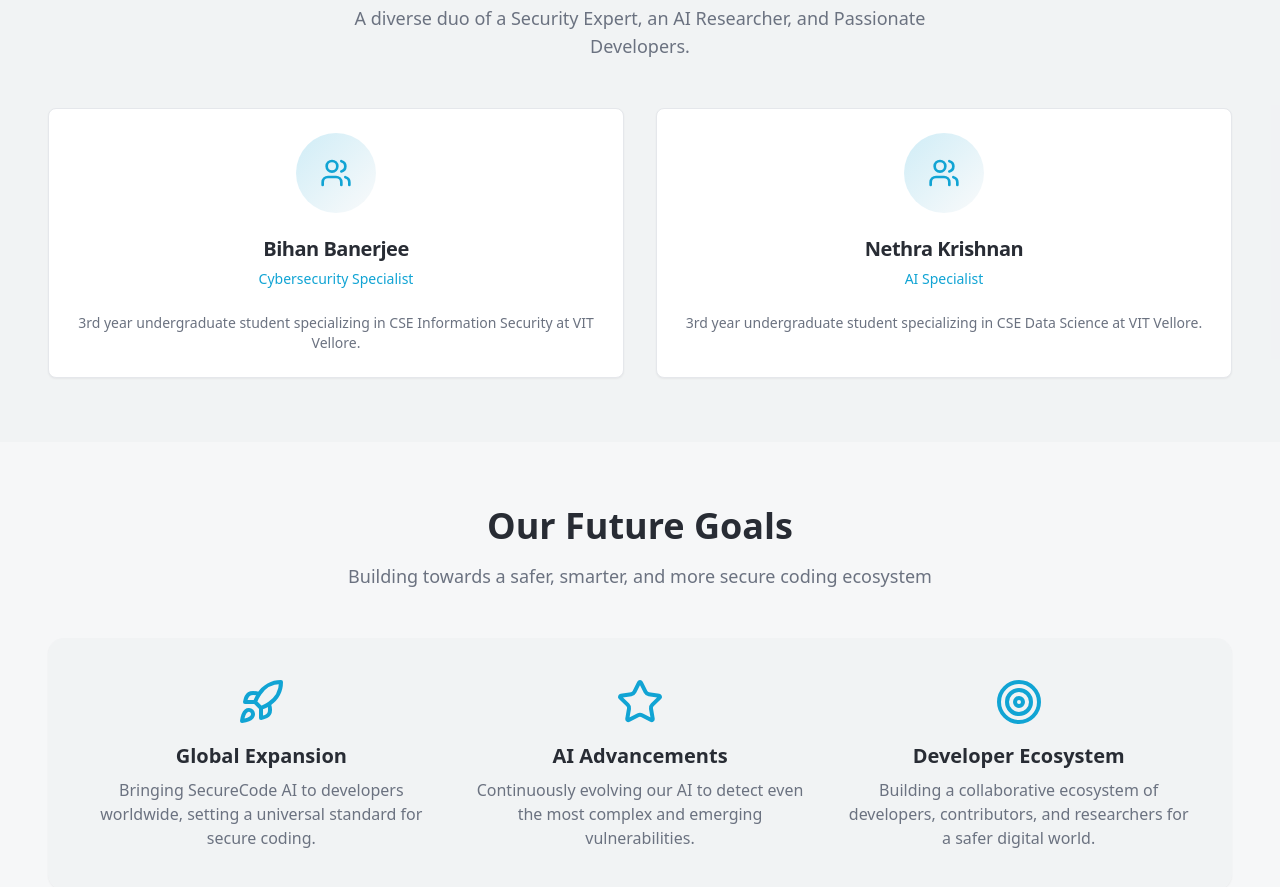
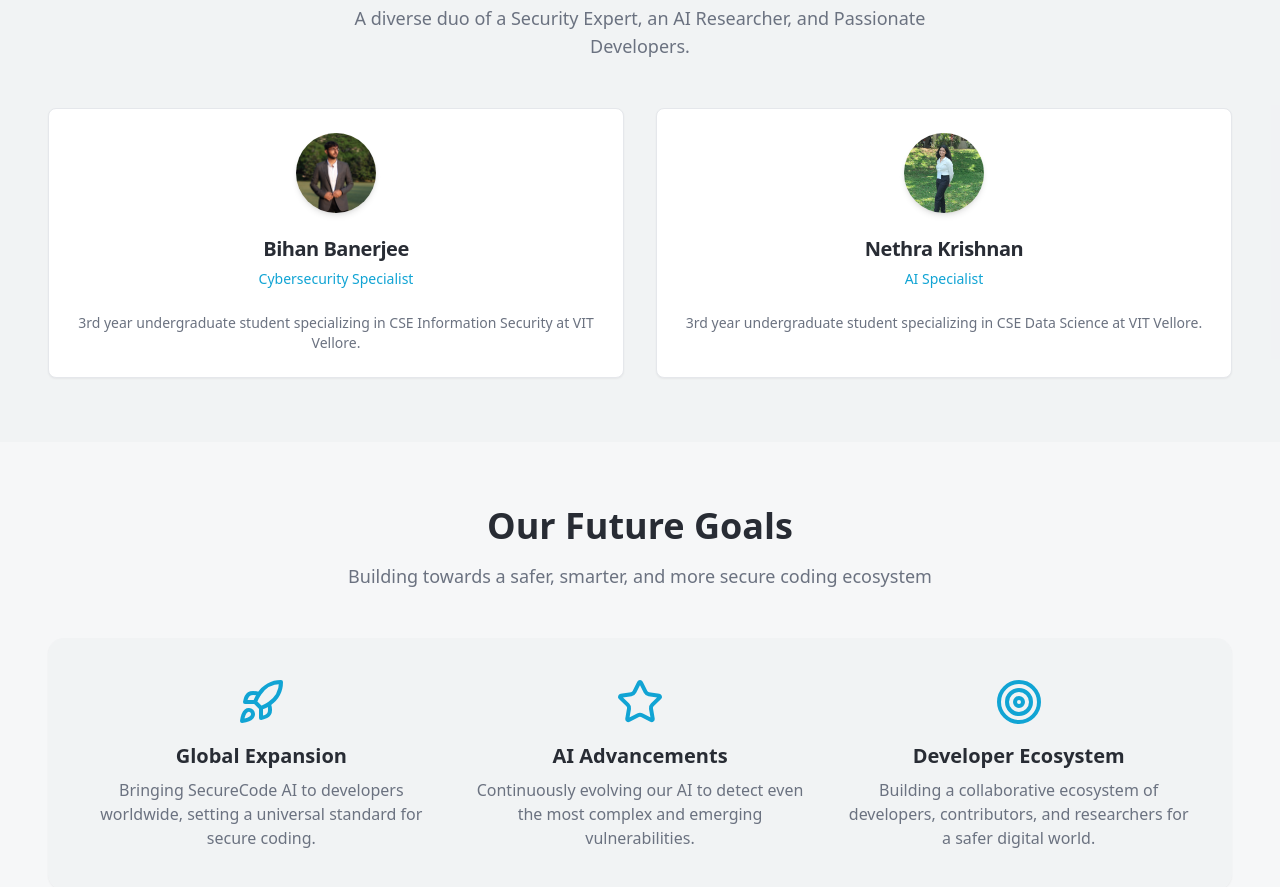
Before and after one commit to Bihan-Banerjee/AI-Code-Security, a React (Vite) app in the folder Secure Code-Webpage/: page /about in a window 1280 px wide. Shown: the part 1420-2307 px from the top of the page. Built offline with nearby package versions, Linux system fonts and the light colour scheme.

Commit message:
added our pics

```diff
--- a/Secure Code-Webpage/src/pages/About.tsx
+++ b/Secure Code-Webpage/src/pages/About.tsx
@@ -5,6 +5,8 @@ import SecurityHeader from "@/components/SecurityHeader";
 import { useIsMobile } from "@/hooks/use-mobile";
 import Footer from "@/components/Footer";
 import { useNavigate } from "react-router-dom";
+import BihanPic from "../assets/Bihan.jpeg";
+import NethraPic from "../assets/Nethra.jpeg";
 
 const About = () => {
   const isMobile = useIsMobile();
@@ -122,19 +124,23 @@ const About = () => {
               {
                 name: "Bihan Banerjee",
                 role: "Cybersecurity Specialist",
-                bio: "3rd year undergraduate student specializing in CSE Information Security at VIT Vellore."
+                bio: "3rd year undergraduate student specializing in CSE Information Security at VIT Vellore.",
+                image: BihanPic,
               },
               {
                 name: "Nethra Krishnan",
                 role: "AI Specialist",
-                bio: "3rd year undergraduate student specializing in CSE Data Science at VIT Vellore."
+                bio: "3rd year undergraduate student specializing in CSE Data Science at VIT Vellore.",
+                image: NethraPic,
               },
             ].map((member) => (
               <Card key={member.name} className="text-center">
                 <CardHeader>
-                  <div className="w-20 h-20 bg-gradient-to-br from-primary/20 to-secondary/20 rounded-full mx-auto mb-4 flex items-center justify-center">
-                    <Users className="h-8 w-8 text-primary" />
-                  </div>
+                  <img
+                    src={member.image}
+                    alt={member.name}
+                    className="w-20 h-20 rounded-full object-cover mx-auto mb-4 shadow-md"
+                  />
                   <CardTitle className="text-xl">{member.name}</CardTitle>
                   <CardDescription className="text-primary font-medium">
                     {member.role}
```
Also changed, not shown: Secure Code-Webpage/src/assets/Bihan.jpeg (added), Secure Code-Webpage/src/assets/Nethra.jpeg (added).
